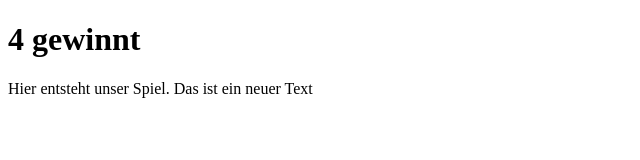
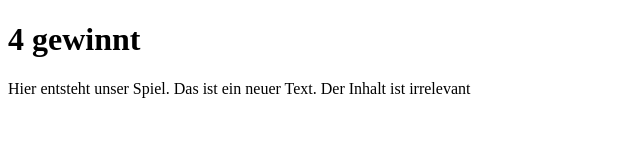
Before and after one commit to ChristophSchwa/4gewinnt, a plain HTML site: page index.html in a window 1280 px wide. Shown: the whole page, without its empty margins (0-640 px from the left). Drawn offline with Linux system fonts and the light colour scheme.

Commit message:
Update paragraph text in index.html

```diff
--- a/index.html
+++ b/index.html
@@ -6,6 +6,6 @@
 </head>
 <body>
 <h1>4 gewinnt</h1>
-<p>Hier entsteht unser Spiel. Das ist ein neuer Text </p>
+<p>Hier entsteht unser Spiel. Das ist ein neuer Text. Der Inhalt ist irrelevant </p>
 </body>
 </html>
```
